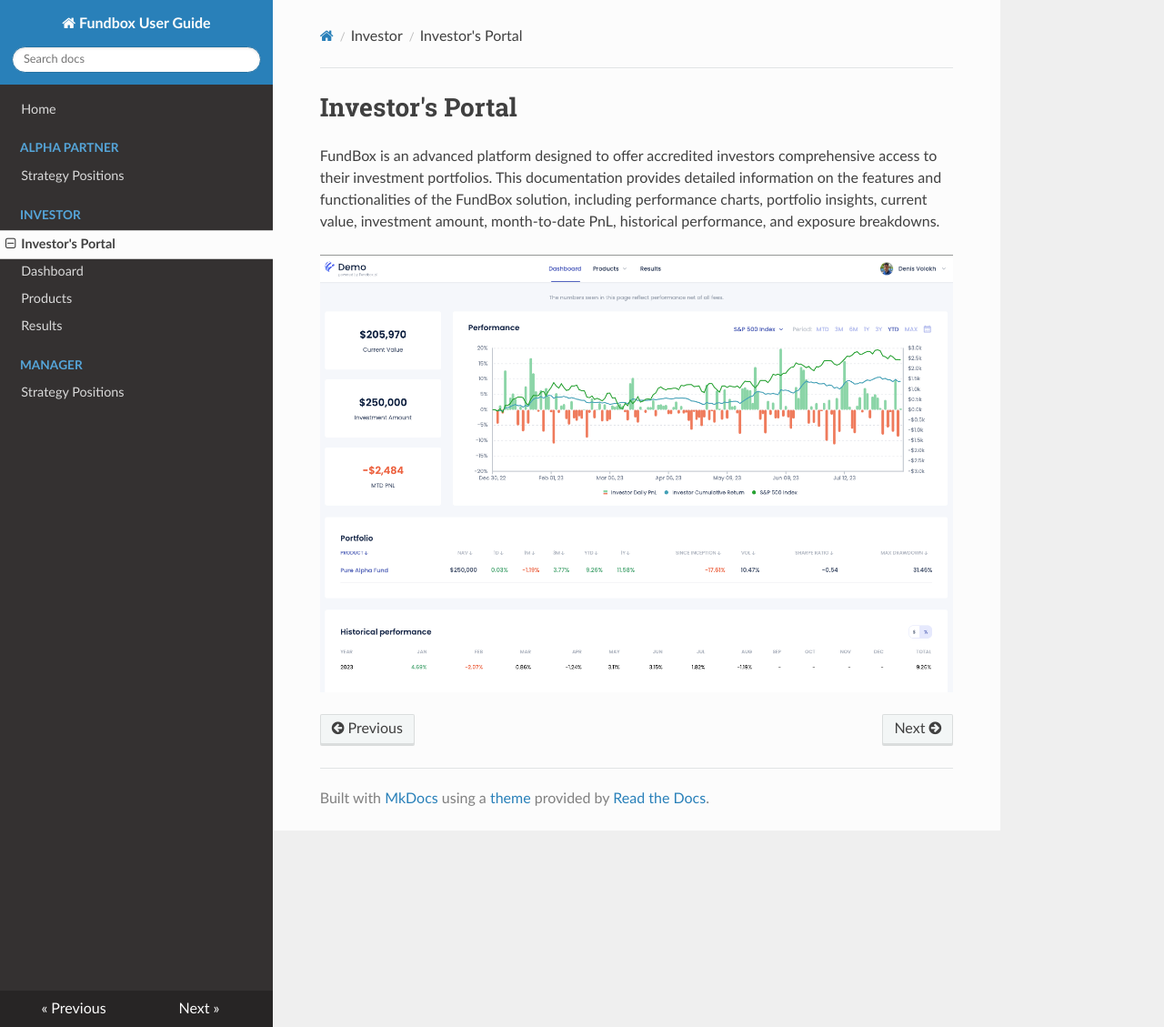
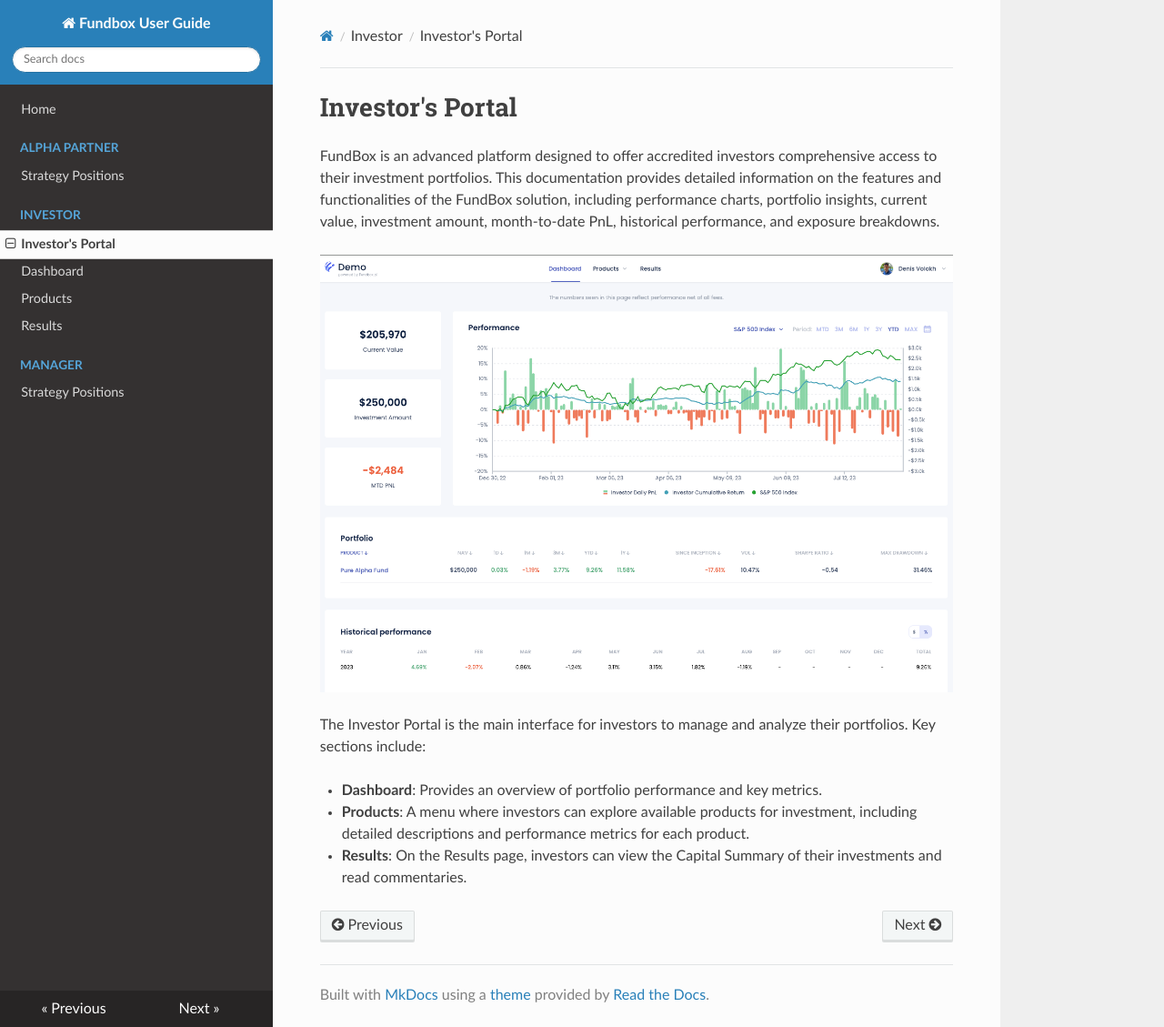
Before and after one commit to noviscient/fundbox-user-guide, an MkDocs documentation site: the page built from docs/investor/index.md, in a window 1280 px wide and 1129 px high. Shown: the whole window at 91% size. Built offline with MkDocs 1.6.1, drawn with Linux system fonts in a browser that asks for light colours; nearby versions of some CDN libraries.

Commit message:
investor: add investor's product page

```diff
--- a/docs/investor/index.md
+++ b/docs/investor/index.md
@@ -3,3 +3,9 @@
 FundBox is an advanced platform designed to offer accredited investors comprehensive access to their investment portfolios. This documentation provides detailed information on the features and functionalities of the FundBox solution, including performance charts, portfolio insights, current value, investment amount, month-to-date PnL, historical performance, and exposure breakdowns.
 
 ![Investor's Portal](../images/investors-portal.png)
+
+The Investor Portal is the main interface for investors to manage and analyze their portfolios. Key sections include:
+
+- **Dashboard**: Provides an overview of portfolio performance and key metrics.
+- **Products**: A menu where investors can explore available products for investment, including detailed descriptions and performance metrics for each product.
+- **Results**: On the Results page, investors can view the Capital Summary of their investments and read commentaries.
```
Also changed, not shown: docs/investor/products.md (+5 -0 lines), docs/images/investor-products-menu.png (added).
